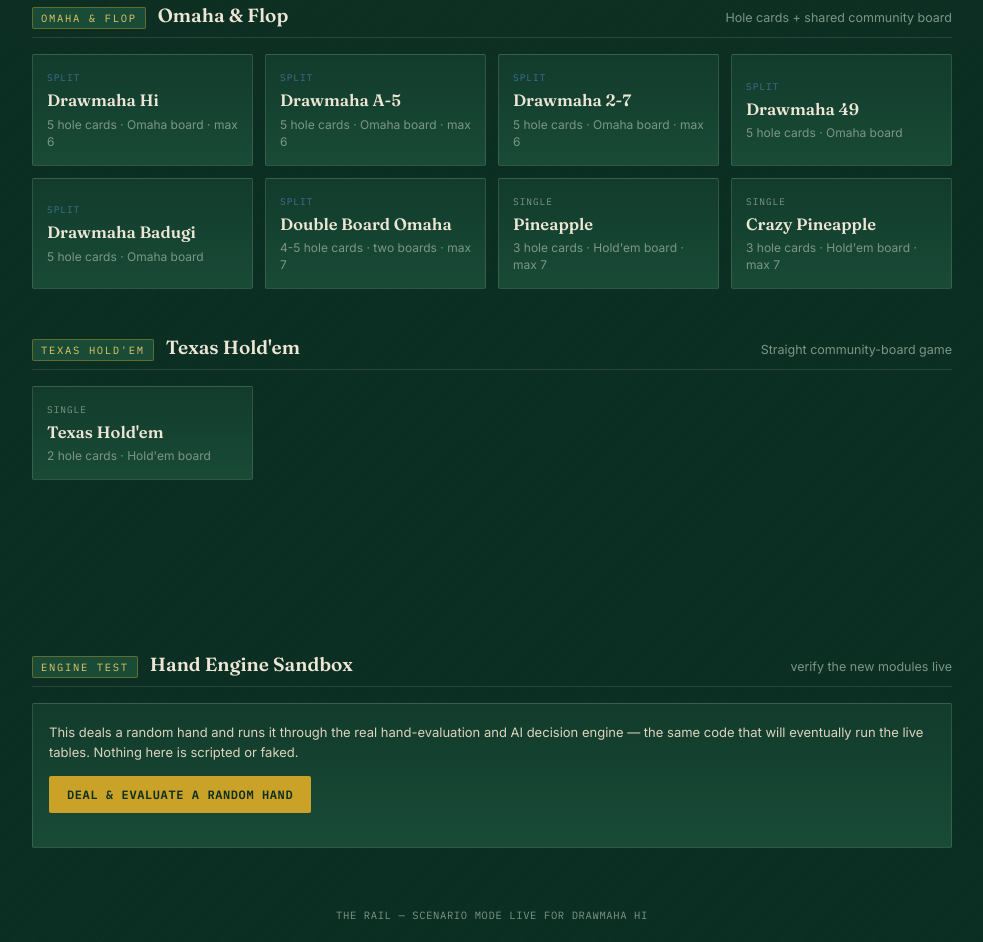
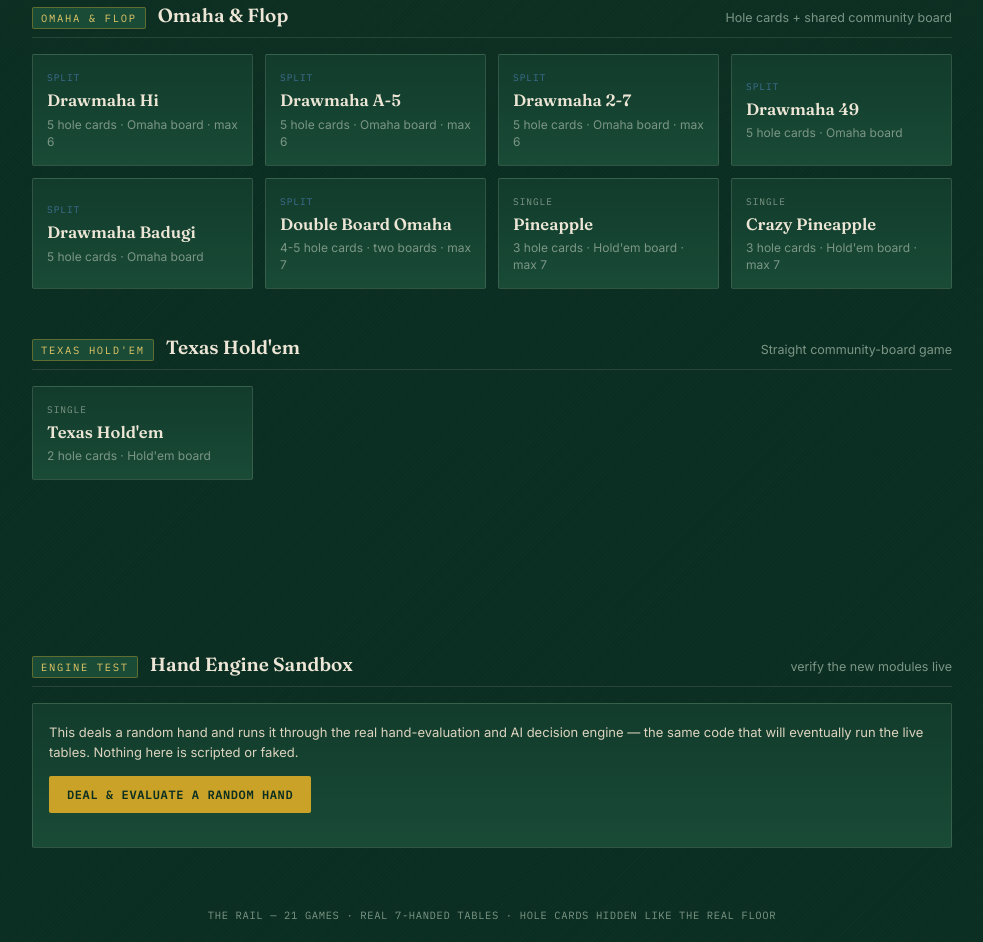
Before and after one commit to mannyorozco0508/Mixed-Game-Dealer-Trainer, a plain HTML site: page index.html in a window 1280 px wide. Shown: the part 1081-2023 px from the top of the page, without its empty margins (148-1131 px from the left). Drawn offline with Linux system fonts and the light colour scheme.

Commit message:
Update index.html

```diff
--- a/index.html
+++ b/index.html
@@ -767,11 +767,11 @@
   }
 </style>
 </head>
+<body>
 
 <script src="cards-eval.js"></script>
 <script src="betting-engine.js"></script>
 <script src="ai-players.js"></script>
-<body>
 
 <header>
   <div class="eyebrow">Dealer Reference &amp; Trainer</div>
@@ -802,7 +802,7 @@
   </div>
 </div>
 
-<footer>THE RAIL — SCENARIO MODE LIVE FOR DRAWMAHA HI</footer>
+<footer>THE RAIL — 21 GAMES · REAL 7-HANDED TABLES · HOLE CARDS HIDDEN LIKE THE REAL FLOOR</footer>
 
 <div id="scenario-overlay">
   <div class="scenario-header">
```
